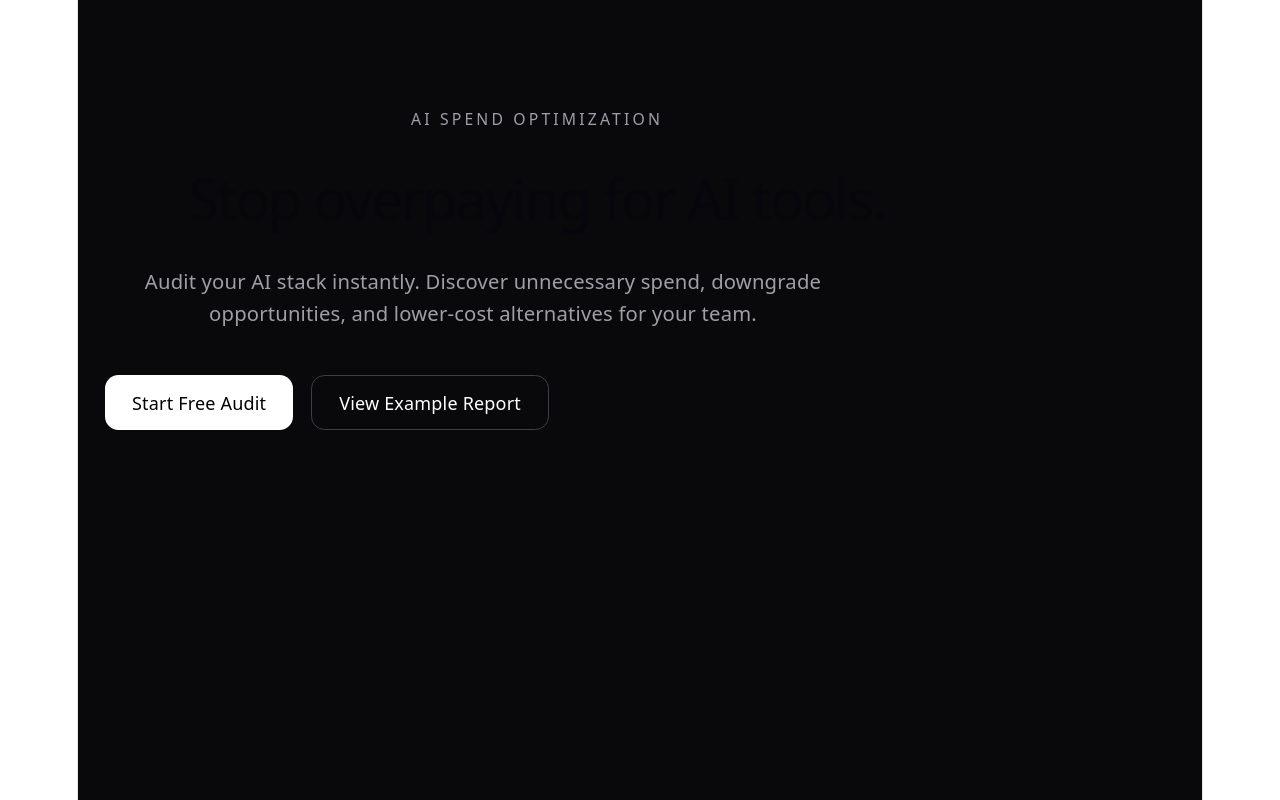
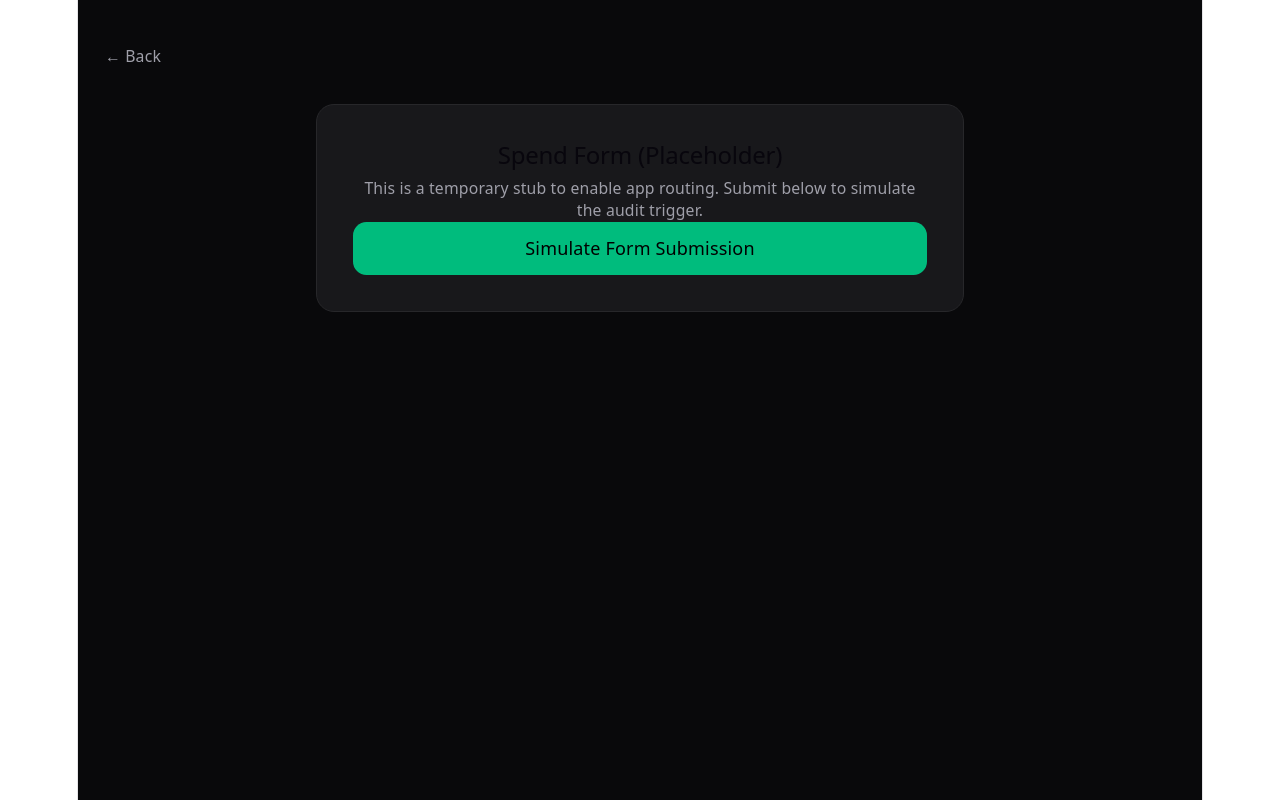
Before and after one commit to bharathkrish2608/ai-spend-audit, a React (Vite) app: page / in a window 1280 px wide. Both pictures are taken after a click on the button "Start Free Audit". Built offline with nearby package versions, Linux system fonts and the light colour scheme.

Commit message:
feat: wire app flow with home, audit, and results views

```diff
--- a/src/App.jsx
+++ b/src/App.jsx
@@ -1,6 +1,51 @@
-import './App.css'
+import { useState } from 'react'
+import SpendForm from './components/SpendForm'
+import { runAudit } from './audit-engine/recommendations'
 
 function App() {
+  const [currentView, setCurrentView] = useState('home')
+  const [auditResult, setAuditResult] = useState(null)
+
+  function handleAuditSubmit({ tools, teamSize, useCase }) {
+    const result = runAudit(tools, teamSize, useCase)
+    setAuditResult(result)
+    setCurrentView('results')
+  }
+
+  if (currentView === 'audit') {
+    return (
+      <main className="min-h-screen bg-zinc-950 text-white">
+        <div className="max-w-6xl mx-auto px-6 py-10">
+          <button
+            onClick={() => setCurrentView('home')}
+            className="text-zinc-400 hover:text-white text-sm mb-8 block"
+          >
+            ← Back
+          </button>
+          <SpendForm onSubmit={handleAuditSubmit} />
+        </div>
+      </main>
+    )
+  }
+
+  if (currentView === 'results') {
+    return (
+      <main className="min-h-screen bg-zinc-950 text-white">
+        <div className="max-w-6xl mx-auto px-6 py-10">
+          <button
+            onClick={() => setCurrentView('home')}
+            className="text-zinc-400 hover:text-white text-sm mb-8 block"
+          >
+            ← Back
+          </button>
+          <div className="text-white p-10">
+            Results coming soon. Total savings: ${auditResult?.totalMonthlySavings}/month
+          </div>
+        </div>
+      </main>
+    )
+  }
+
   return (
     <main className="min-h-screen bg-zinc-950 text-white">
       <section className="max-w-6xl mx-auto px-6 py-24">
@@ -8,21 +53,20 @@ function App() {
           <p className="text-sm uppercase tracking-[0.2em] text-zinc-400 mb-4">
             AI Spend Optimization
           </p>
-
           <h1 className="text-5xl md:text-7xl font-bold leading-tight">
             Stop overpaying for AI tools.
           </h1>
-
           <p className="text-zinc-400 text-lg mt-6 max-w-2xl leading-relaxed">
             Audit your AI stack instantly. Discover unnecessary spend,
             downgrade opportunities, and lower-cost alternatives for your team.
           </p>
-
           <div className="mt-10 flex gap-4">
-            <button className="bg-white text-black px-6 py-3 rounded-xl font-medium hover:opacity-90 transition">
+            <button
+              onClick={() => setCurrentView('audit')}
+              className="bg-white text-black px-6 py-3 rounded-xl font-medium hover:opacity-90 transition"
+            >
               Start Free Audit
             </button>
-
             <button className="border border-zinc-700 px-6 py-3 rounded-xl hover:bg-zinc-900 transition">
               View Example Report
             </button>
--- /dev/null
+++ b/src/components/SpendForm.jsx
@@ -0,0 +1,26 @@
+import React from 'react';
+
+export default function SpendForm({ onSubmit }) {
+  const handleSubmit = (e) => {
+    e.preventDefault();
+    // Simulate submitting with empty/default values for testing the wired flow
+    onSubmit({ tools: [], teamSize: 1, useCase: 'general' });
+  };
+
+  return (
+    <div className="bg-zinc-900 border border-zinc-800 p-8 rounded-2xl max-w-xl mx-auto">
+      <h2 className="text-2xl font-bold mb-6 text-white text-center">Spend Form (Placeholder)</h2>
+      <p className="text-zinc-400 text-sm mb-6 text-center">
+        This is a temporary stub to enable app routing. Submit below to simulate the audit trigger.
+      </p>
+      <form onSubmit={handleSubmit} className="flex justify-center">
+        <button
+          type="submit"
+          className="bg-emerald-500 hover:bg-emerald-600 text-black px-6 py-3 rounded-xl font-medium transition w-full"
+        >
+          Simulate Form Submission
+        </button>
+      </form>
+    </div>
+  );
+}
```
